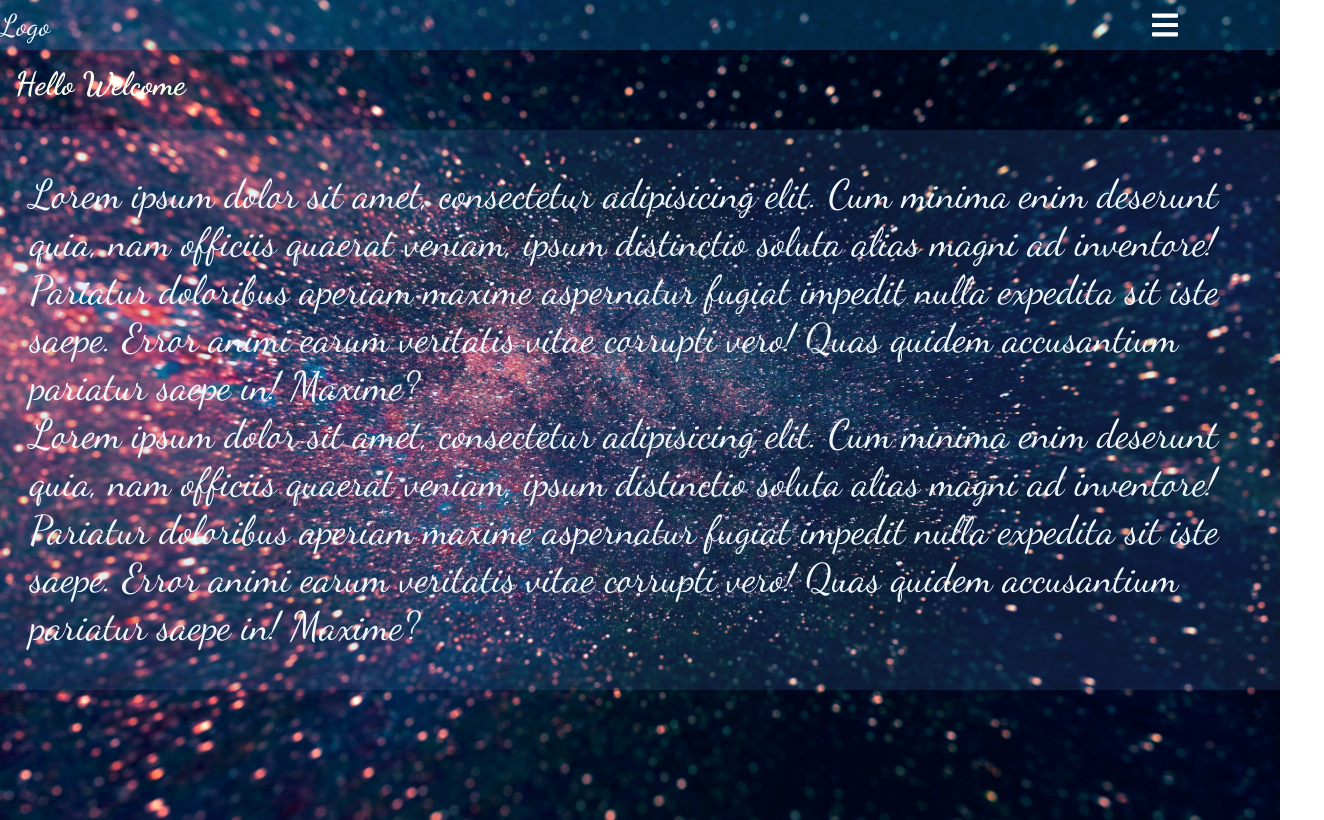
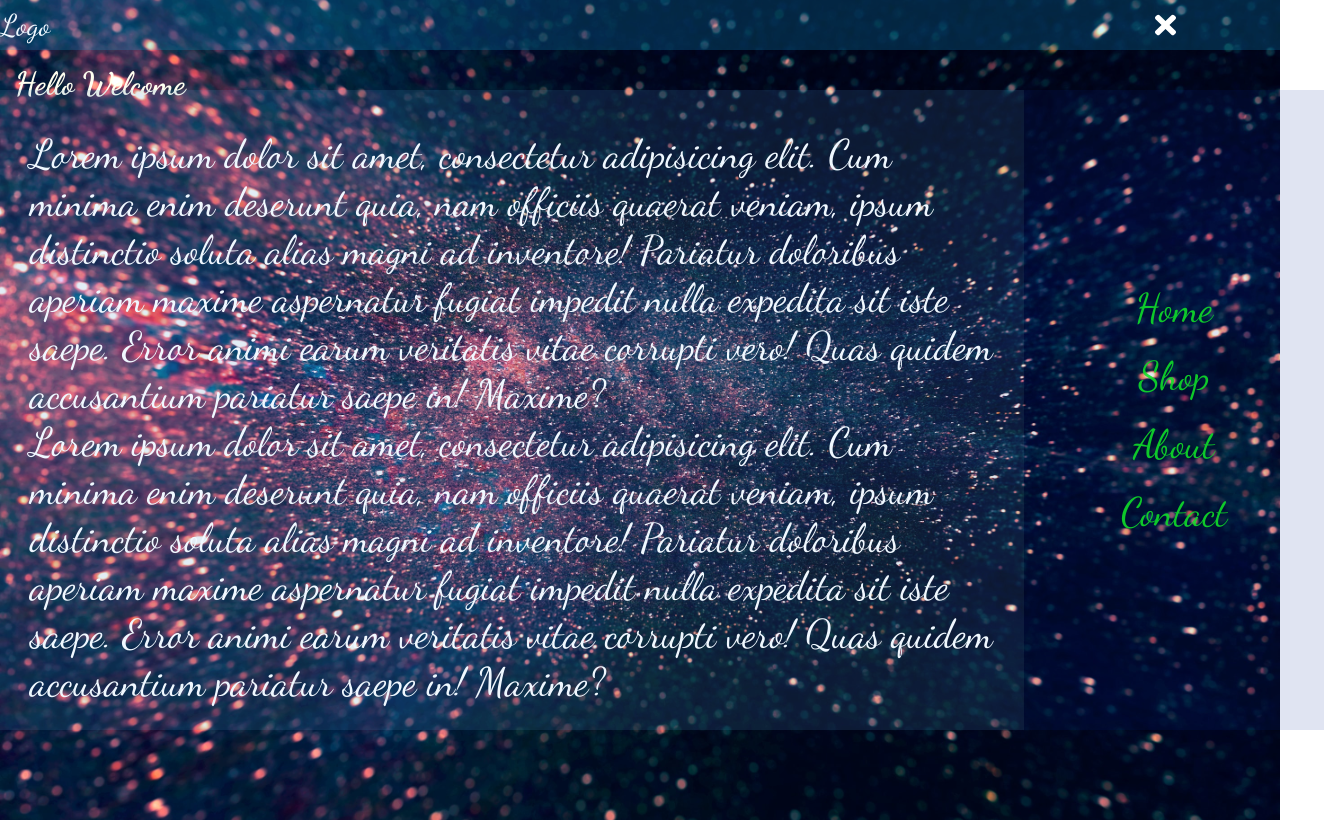
Before and after one commit to richardkanai123/Responsive-side-slide-MENU, a plain HTML site: page index.html in a window 1280 px wide. Both pictures are taken after a click on the element 1165 px from the left and 25 px from the top of the page. Shown: the whole page, 1324 px wide, since content can reach past the window. Drawn offline with Linux system fonts and the light colour scheme.

Commit message:
The SLIDE STUFF WORKS

```diff
--- a/app.js
+++ b/app.js
@@ -2,6 +2,8 @@
 const togglebtn = document.querySelector('.toggle');
 const maincontainer = document.querySelector('.maincontainer');
 const menu = document.querySelector('.menuHolder');
+const h1 = document.querySelector('h1');
+const nav = document.querySelector('nav');
 
 
 togglebtn.addEventListener('click', showMenu);
@@ -9,5 +11,33 @@ togglebtn.addEventListener('click', showMenu);
 
 function showMenu(){
     // prompt('ready?',"yes","no");
+    togglebtn.classList.toggle('Close');
+    maincontainer.classList.toggle('Close');
+    menu.classList.toggle('Close');
+}
 
-}
+
+const Shop = nav.children[1];
+const About = nav.children[2];
+const Contact= nav.children[3];
+// change content per menu
+Shop.addEventListener('click',shop);
+
+function shop(){
+    h1.textContent="Shop";
+    maincontainer.textContent=" shop^30.Lorem ipsum dolor sit amet, consectetur adipisicing elit. Cum minima enim deserunt quia, nam officiis quaerat veniam, ipsum distinctio soluta alias magni ad inventore! Pariatur doloribus aperiam maxime aspernatur fugiat impedit nulla expedita sit iste saepe. Error animi earum veritatis vitae corrupti vero! Quas quidem accusantium pariatur saepe in! SHOP";
+};
+
+About.addEventListener('click',about);
+
+function about(){
+    h1.textContent="About";
+    maincontainer.textContent=" About.Lorem ipsum dolor sit amet, consectetur adipisicing elit. Cum minima enim deserunt quia, nam officiis quaerat veniam, ipsum distinctio soluta alias magni ad inventore! Pariatur doloribus aperiam maxime aspernatur fugiat impedit nulla expedita sit iste saepe. Error animi earum veritatis vitae corrupti vero! Quas quidem accusantium pariatur saepe in! SHOP";
+};
+
+Contact.addEventListener('click', ontact);
+
+function ontact(){
+    h1.textContenContact="Contact us";
+    maincontainer.textContent=" Contact Lorem ipsum dolor sit amet, consectetur adipisicing elit. Cum minima enim deserunt quia, nam officiis quaerat veniam, ipsum distinctio soluta alias magni ad inventore! Pariatur doloribus aperiam maxime aspernatur fugiat impedit nulla expedita sit iste saepe. Error animi earum veritatis vitae corrupti vero! Quas quidem accusantium pariatur saepe in! SHOP";
+};
--- a/index.html
+++ b/index.html
@@ -21,10 +21,10 @@
 
     <div class="menuHolder">
         <nav>
-            <a href="http://">Home</a>
-            <a href="http://">Shop</a>
-            <a href="http://">About</a>
-            <a href="http://">Contact</a>
+            <a href="index.html">Home</a>
+            <a>Shop</a>
+            <a>About</a>
+            <a>Contact</a>
         </nav>
     </div>
     <script src="app.js"></script>
--- a/style.css
+++ b/style.css
@@ -45,10 +45,23 @@ header{
 }
 
 .toggle{
-    background: url(./bars-solid.svg);
+    background-image: url(./bars-solid.svg);
     background-position: center;
     background-repeat: no-repeat;
-    color: aliceblue;
+    color: rgb(136, 3, 136);
+    z-index: 3;
+    height: 30px;
+    width: 30px;
+    position: absolute;
+    right: 100px;
+    cursor: pointer;
+}
+
+.toggle.Close{
+    background-image: url(./times-solid.svg);
+    background-position: center;
+    background-repeat: no-repeat;
+    color: rgb(236, 41, 171);
     z-index: 3;
     height: 30px;
     width: 30px;
@@ -79,18 +92,36 @@ h1{
     text-align: left;
     background-color: rgba(78, 141, 196, 0.158);
     align-content: center;
-    transition: 0.7s ease;
-    transition-delay: 0.3s;
+    transition: 1.5s ease;
+    transition-delay: 0.5s;
 }
+
+.maincontainer.Close{
+    width: 80%;
+    transition: 1.5s ease;
+    transition-delay: 0.5s;
+}
+
 
 .menuHolder{
     z-index: 10;
     position: absolute;
-    left: -80%;
+    opacity: 0;
+    right: 100%;
+    visibility: hidden;
+    pointer-events: none;
     width: 300px;
     height: 80%;
     background: rgba(11, 43, 150, 0.137);
-    transition: 0.5 ease-in-out;
+    transition: 2s ease-in-out;
+    transition-delay: 0.1s;
+}
+.menuHolder.Close{
+    left: 80%;
+    opacity: 0.9;
+    visibility:unset;
+    pointer-events: all;
+    transition: 2s ease-in-out;
     transition-delay: 0.1s;
 }
 
```
